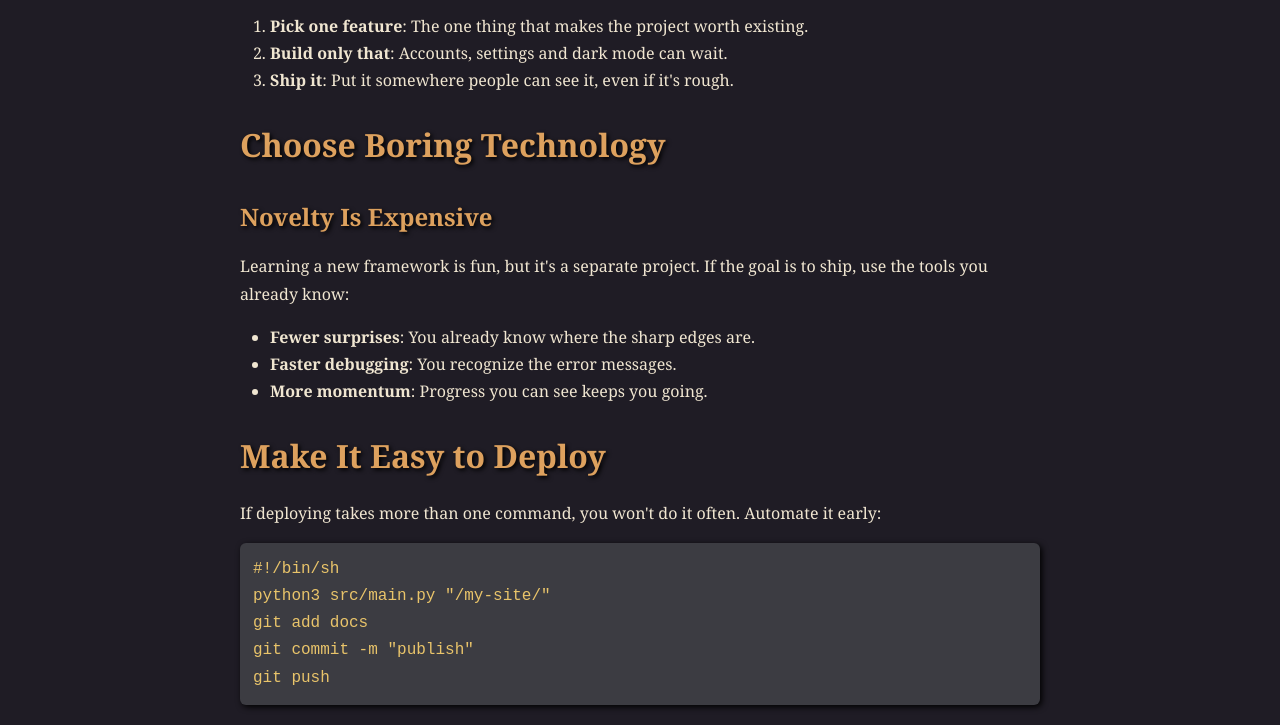
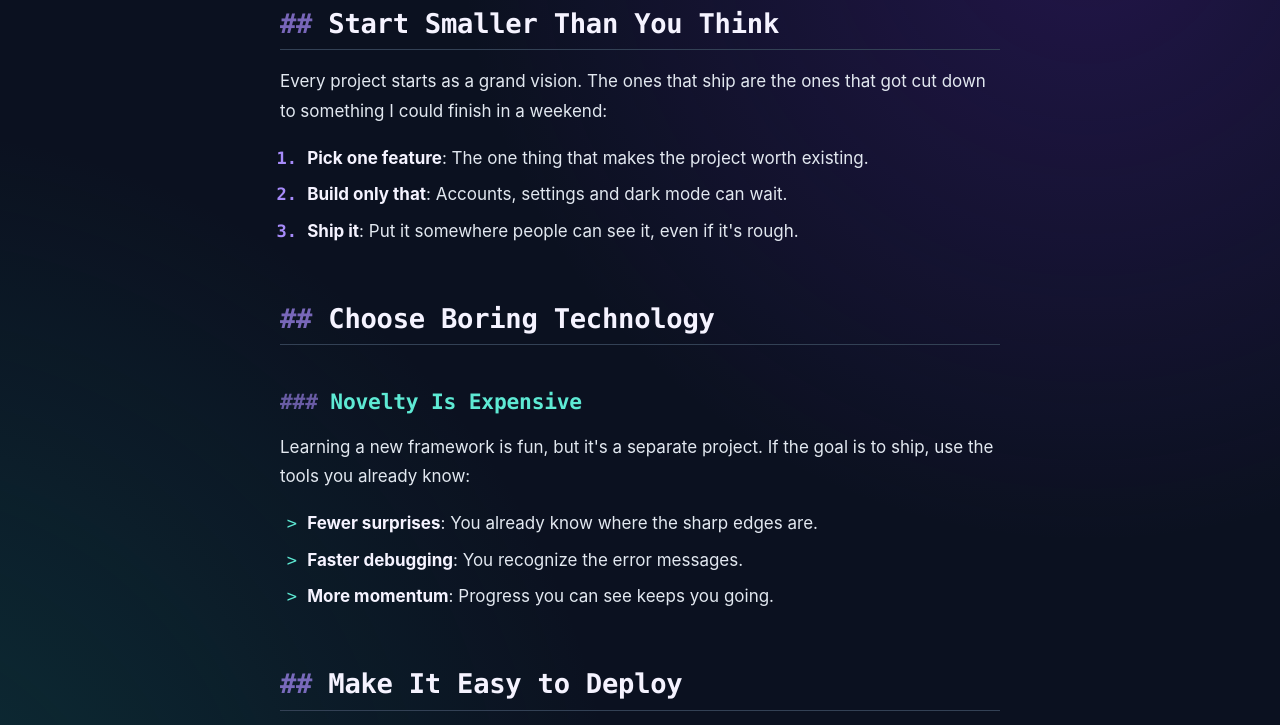
Before and after one commit to adamhaegglund/static-web-generator, a plain HTML site: page docs/blog/side-projects/index.html in a window 1280 px wide. Shown: the part 808-1533 px from the top of the page. Drawn offline with Linux system fonts and the light colour scheme.

Commit message:
updated css

```diff
--- a/docs/index.css
+++ b/docs/index.css
@@ -1,18 +1,49 @@
-body {
-  background-color: #1f1c25;
-  color: #f0e6d1;
-  font-family: "Luminari", "Georgia", serif;
-  line-height: 1.7;
-  margin: 0;
-  padding: 20px;
-  max-width: 800px;
-  margin-left: auto;
-  margin-right: auto;
+:root {
+  --bg: #0b1120;
+  --surface: #111827;
+  --surface-2: #1e293b;
+  --border: #334155;
+  --text: #e2e8f0;
+  --muted: #94a3b8;
+  --heading: #f5f3ff;
+  --accent: #5eead4;
+  --accent-2: #a78bfa;
+  --accent-3: #22d3ee;
+  --code: #4ade80;
+  --mono: "JetBrains Mono", Menlo, Consolas, "Courier New", monospace;
+  --sans: -apple-system, BlinkMacSystemFont, "Segoe UI", Roboto, "Helvetica Neue",
+    Arial, sans-serif;
 }
 
-b {
-  font-weight: 900;
+* {
+  box-sizing: border-box;
 }
+
+html {
+  background-color: var(--bg);
+  background-image:
+    radial-gradient(circle at 85% -10%, rgba(76, 29, 149, 0.35), transparent 45%),
+    radial-gradient(circle at -10% 110%, rgba(15, 118, 110, 0.3), transparent 45%);
+  background-attachment: fixed;
+  min-height: 100%;
+}
+
+body {
+  color: var(--text);
+  font-family: var(--sans);
+  font-size: 1.0625rem;
+  line-height: 1.75;
+  margin: 0 auto;
+  padding: 48px 20px 64px;
+  max-width: 760px;
+}
+
+::selection {
+  background: var(--accent-2);
+  color: var(--bg);
+}
+
+/* Headings */
 
 h1,
 h2,
@@ -20,85 +51,202 @@ h3,
 h4,
 h5,
 h6 {
-  color: #dda15e;
-  margin-top: 24px;
-  margin-bottom: 16px;
-  text-shadow: 2px 2px 4px #000;
+  color: var(--heading);
+  font-family: var(--mono);
+  line-height: 1.3;
+  margin-top: 2em;
+  margin-bottom: 0.6em;
+  letter-spacing: -0.01em;
 }
 
 h1 {
-  font-size: 2.5em;
+  font-size: 2.4em;
+  margin-top: 0;
+  background: linear-gradient(90deg, var(--accent), var(--accent-2));
+  -webkit-background-clip: text;
+  background-clip: text;
+  color: transparent;
 }
 
 h2 {
-  font-size: 2em;
+  font-size: 1.6em;
+  padding-bottom: 0.3em;
+  border-bottom: 1px solid var(--border);
+}
+
+h2::before {
+  content: "## ";
+  color: var(--accent-2);
+  opacity: 0.7;
 }
 
 h3 {
-  font-size: 1.5em;
+  font-size: 1.25em;
+  color: var(--accent);
+}
+
+h3::before {
+  content: "### ";
+  color: var(--accent-2);
+  opacity: 0.6;
 }
 
 h4,
 h5,
 h6 {
-  font-size: 1.2em;
+  font-size: 1.05em;
+  color: var(--muted);
+}
+
+/* Text */
+
+p {
+  margin: 1em 0;
+}
+
+b,
+strong {
+  font-weight: 700;
+  color: var(--heading);
+}
+
+i,
+em {
+  color: var(--accent-3);
 }
 
 a {
-  color: #e0a96d;
+  color: var(--accent);
   text-decoration: none;
-  border-bottom: 2px solid #e0a96d;
+  border-bottom: 1px solid rgba(94, 234, 212, 0.35);
+  transition: color 0.15s, border-color 0.15s;
 }
 
 a:hover {
-  color: #f4a261;
-  border-color: #f4a261;
+  color: var(--accent-2);
+  border-color: var(--accent-2);
 }
+
+/* "< Back Home" links at the top of pages */
+h1 + p > a:only-child {
+  display: inline-block;
+  font-family: var(--mono);
+  font-size: 0.85em;
+  color: var(--muted);
+  border: 1px solid var(--border);
+  border-radius: 6px;
+  padding: 0.15em 0.7em;
+}
+
+h1 + p > a:only-child:hover {
+  color: var(--accent);
+  border-color: var(--accent);
+}
+
+/* Lists */
 
 ul,
 ol {
-  padding-left: 30px;
+  padding-left: 1.6em;
 }
 
+li {
+  margin: 0.4em 0;
+}
+
+ul li::marker {
+  content: "> ";
+  color: var(--accent);
+  font-family: var(--mono);
+}
+
+ol li::marker {
+  color: var(--accent-2);
+  font-family: var(--mono);
+  font-weight: 700;
+}
+
+/* Code */
+
 code {
-  background-color: #3c3c42;
-  border-radius: 6px;
-  color: #e9c46a;
-  padding: 0.4em 0.6em;
-  font-family: "Courier New", monospace;
+  font-family: var(--mono);
+  font-size: 0.88em;
+  background-color: var(--surface-2);
+  color: var(--code);
+  border: 1px solid var(--border);
+  border-radius: 5px;
+  padding: 0.12em 0.4em;
+}
+
+pre {
+  position: relative;
+  background-color: var(--bg);
+  border: 1px solid var(--border);
+  border-radius: 12px;
+  padding: 2.8em 1.2em 1.2em;
+  overflow: auto;
+  box-shadow: 0 10px 30px rgba(0, 0, 0, 0.4);
+  line-height: 1.6;
+}
+
+/* Terminal-window title bar with traffic lights */
+pre::before {
+  content: "";
+  position: absolute;
+  top: 0;
+  left: 0;
+  right: 0;
+  height: 1.9em;
+  background-color: var(--surface-2);
+  border-bottom: 1px solid var(--border);
+}
+
+pre::after {
+  content: "";
+  position: absolute;
+  top: 0.7em;
+  left: 1em;
+  width: 10px;
+  height: 10px;
+  border-radius: 50%;
+  background: #f87171;
+  box-shadow:
+    16px 0 0 #fbbf24,
+    32px 0 0 #4ade80;
 }
 
 pre code {
+  background: none;
+  border: none;
   padding: 0;
+  color: var(--text);
+  font-size: 0.9em;
 }
 
-pre {
-  background-color: #3c3c42;
-  border-radius: 6px;
-  padding: 1em;
-  overflow: auto;
-  box-shadow: 2px 2px 6px #000;
-}
+/* Quotes */
 
 blockquote {
-  background-color: #2e2c35;
-  border-left: 4px solid #8d99ae;
-  padding-left: 2em;
-  margin-left: 0;
-  padding-top: 0.5em;
-  padding-bottom: 0.5em;
-  padding-right: 0.5em;
-  color: #ddd;
+  margin: 1.8em 0;
+  padding: 1em 1.4em;
+  background: linear-gradient(90deg, rgba(167, 139, 250, 0.12), transparent);
+  border-left: 3px solid var(--accent-2);
+  border-radius: 0 8px 8px 0;
+  color: var(--muted);
   font-style: italic;
 }
 
+/* Images */
+
 img {
+  display: block;
   max-width: 100%;
   height: auto;
-  border-radius: 6px;
-  border: 3px solid #3c3c42;
-  box-shadow: 3px 3px 6px #000;
+  border-radius: 12px;
+  border: 1px solid var(--border);
+  box-shadow: 0 12px 40px rgba(0, 0, 0, 0.5);
 }
+
+/* Scrollbars */
 
 ::-webkit-scrollbar {
   width: 12px;
@@ -106,25 +254,39 @@ img {
 }
 
 ::-webkit-scrollbar-track {
-  background: #1f1c25;
-  border-radius: 6px;
+  background: var(--bg);
 }
 
 ::-webkit-scrollbar-thumb {
-  background-color: #3c3c42;
+  background-color: var(--surface-2);
   border-radius: 6px;
-  border: 3px solid #1f1c25;
+  border: 3px solid var(--bg);
 }
 
 ::-webkit-scrollbar-thumb:hover {
-  background-color: #5a5466;
+  background-color: var(--border);
+}
+
+::-webkit-scrollbar-corner {
+  background: var(--bg);
 }
 
 * {
   scrollbar-width: thin;
-  scrollbar-color: #3c3c42 #1f1c25;
+  scrollbar-color: var(--surface-2) var(--bg);
 }
 
-::-webkit-scrollbar-corner {
-  background: #1f1c25;
+@media (max-width: 600px) {
+  body {
+    padding-top: 28px;
+    font-size: 1rem;
+  }
+
+  h1 {
+    font-size: 1.9em;
+  }
+
+  h2 {
+    font-size: 1.35em;
+  }
 }
--- a/static/index.css
+++ b/static/index.css
@@ -1,18 +1,49 @@
-body {
-  background-color: #1f1c25;
-  color: #f0e6d1;
-  font-family: "Luminari", "Georgia", serif;
-  line-height: 1.7;
-  margin: 0;
-  padding: 20px;
-  max-width: 800px;
-  margin-left: auto;
-  margin-right: auto;
+:root {
+  --bg: #0b1120;
+  --surface: #111827;
+  --surface-2: #1e293b;
+  --border: #334155;
+  --text: #e2e8f0;
+  --muted: #94a3b8;
+  --heading: #f5f3ff;
+  --accent: #5eead4;
+  --accent-2: #a78bfa;
+  --accent-3: #22d3ee;
+  --code: #4ade80;
+  --mono: "JetBrains Mono", Menlo, Consolas, "Courier New", monospace;
+  --sans: -apple-system, BlinkMacSystemFont, "Segoe UI", Roboto, "Helvetica Neue",
+    Arial, sans-serif;
 }
 
-b {
-  font-weight: 900;
+* {
+  box-sizing: border-box;
 }
+
+html {
+  background-color: var(--bg);
+  background-image:
+    radial-gradient(circle at 85% -10%, rgba(76, 29, 149, 0.35), transparent 45%),
+    radial-gradient(circle at -10% 110%, rgba(15, 118, 110, 0.3), transparent 45%);
+  background-attachment: fixed;
+  min-height: 100%;
+}
+
+body {
+  color: var(--text);
+  font-family: var(--sans);
+  font-size: 1.0625rem;
+  line-height: 1.75;
+  margin: 0 auto;
+  padding: 48px 20px 64px;
+  max-width: 760px;
+}
+
+::selection {
+  background: var(--accent-2);
+  color: var(--bg);
+}
+
+/* Headings */
 
 h1,
 h2,
@@ -20,85 +51,202 @@ h3,
 h4,
 h5,
 h6 {
-  color: #dda15e;
-  margin-top: 24px;
-  margin-bottom: 16px;
-  text-shadow: 2px 2px 4px #000;
+  color: var(--heading);
+  font-family: var(--mono);
+  line-height: 1.3;
+  margin-top: 2em;
+  margin-bottom: 0.6em;
+  letter-spacing: -0.01em;
 }
 
 h1 {
-  font-size: 2.5em;
+  font-size: 2.4em;
+  margin-top: 0;
+  background: linear-gradient(90deg, var(--accent), var(--accent-2));
+  -webkit-background-clip: text;
+  background-clip: text;
+  color: transparent;
 }
 
 h2 {
-  font-size: 2em;
+  font-size: 1.6em;
+  padding-bottom: 0.3em;
+  border-bottom: 1px solid var(--border);
+}
+
+h2::before {
+  content: "## ";
+  color: var(--accent-2);
+  opacity: 0.7;
 }
 
 h3 {
-  font-size: 1.5em;
+  font-size: 1.25em;
+  color: var(--accent);
+}
+
+h3::before {
+  content: "### ";
+  color: var(--accent-2);
+  opacity: 0.6;
 }
 
 h4,
 h5,
 h6 {
-  font-size: 1.2em;
+  font-size: 1.05em;
+  color: var(--muted);
+}
+
+/* Text */
+
+p {
+  margin: 1em 0;
+}
+
+b,
+strong {
+  font-weight: 700;
+  color: var(--heading);
+}
+
+i,
+em {
+  color: var(--accent-3);
 }
 
 a {
-  color: #e0a96d;
+  color: var(--accent);
   text-decoration: none;
-  border-bottom: 2px solid #e0a96d;
+  border-bottom: 1px solid rgba(94, 234, 212, 0.35);
+  transition: color 0.15s, border-color 0.15s;
 }
 
 a:hover {
-  color: #f4a261;
-  border-color: #f4a261;
+  color: var(--accent-2);
+  border-color: var(--accent-2);
 }
+
+/* "< Back Home" links at the top of pages */
+h1 + p > a:only-child {
+  display: inline-block;
+  font-family: var(--mono);
+  font-size: 0.85em;
+  color: var(--muted);
+  border: 1px solid var(--border);
+  border-radius: 6px;
+  padding: 0.15em 0.7em;
+}
+
+h1 + p > a:only-child:hover {
+  color: var(--accent);
+  border-color: var(--accent);
+}
+
+/* Lists */
 
 ul,
 ol {
-  padding-left: 30px;
+  padding-left: 1.6em;
 }
 
+li {
+  margin: 0.4em 0;
+}
+
+ul li::marker {
+  content: "> ";
+  color: var(--accent);
+  font-family: var(--mono);
+}
+
+ol li::marker {
+  color: var(--accent-2);
+  font-family: var(--mono);
+  font-weight: 700;
+}
+
+/* Code */
+
 code {
-  background-color: #3c3c42;
-  border-radius: 6px;
-  color: #e9c46a;
-  padding: 0.4em 0.6em;
-  font-family: "Courier New", monospace;
+  font-family: var(--mono);
+  font-size: 0.88em;
+  background-color: var(--surface-2);
+  color: var(--code);
+  border: 1px solid var(--border);
+  border-radius: 5px;
+  padding: 0.12em 0.4em;
+}
+
+pre {
+  position: relative;
+  background-color: var(--bg);
+  border: 1px solid var(--border);
+  border-radius: 12px;
+  padding: 2.8em 1.2em 1.2em;
+  overflow: auto;
+  box-shadow: 0 10px 30px rgba(0, 0, 0, 0.4);
+  line-height: 1.6;
+}
+
+/* Terminal-window title bar with traffic lights */
+pre::before {
+  content: "";
+  position: absolute;
+  top: 0;
+  left: 0;
+  right: 0;
+  height: 1.9em;
+  background-color: var(--surface-2);
+  border-bottom: 1px solid var(--border);
+}
+
+pre::after {
+  content: "";
+  position: absolute;
+  top: 0.7em;
+  left: 1em;
+  width: 10px;
+  height: 10px;
+  border-radius: 50%;
+  background: #f87171;
+  box-shadow:
+    16px 0 0 #fbbf24,
+    32px 0 0 #4ade80;
 }
 
 pre code {
+  background: none;
+  border: none;
   padding: 0;
+  color: var(--text);
+  font-size: 0.9em;
 }
 
-pre {
-  background-color: #3c3c42;
-  border-radius: 6px;
-  padding: 1em;
-  overflow: auto;
-  box-shadow: 2px 2px 6px #000;
-}
+/* Quotes */
 
 blockquote {
-  background-color: #2e2c35;
-  border-left: 4px solid #8d99ae;
-  padding-left: 2em;
-  margin-left: 0;
-  padding-top: 0.5em;
-  padding-bottom: 0.5em;
-  padding-right: 0.5em;
-  color: #ddd;
+  margin: 1.8em 0;
+  padding: 1em 1.4em;
+  background: linear-gradient(90deg, rgba(167, 139, 250, 0.12), transparent);
+  border-left: 3px solid var(--accent-2);
+  border-radius: 0 8px 8px 0;
+  color: var(--muted);
   font-style: italic;
 }
 
+/* Images */
+
 img {
+  display: block;
   max-width: 100%;
   height: auto;
-  border-radius: 6px;
-  border: 3px solid #3c3c42;
-  box-shadow: 3px 3px 6px #000;
+  border-radius: 12px;
+  border: 1px solid var(--border);
+  box-shadow: 0 12px 40px rgba(0, 0, 0, 0.5);
 }
+
+/* Scrollbars */
 
 ::-webkit-scrollbar {
   width: 12px;
@@ -106,25 +254,39 @@ img {
 }
 
 ::-webkit-scrollbar-track {
-  background: #1f1c25;
-  border-radius: 6px;
+  background: var(--bg);
 }
 
 ::-webkit-scrollbar-thumb {
-  background-color: #3c3c42;
+  background-color: var(--surface-2);
   border-radius: 6px;
-  border: 3px solid #1f1c25;
+  border: 3px solid var(--bg);
 }
 
 ::-webkit-scrollbar-thumb:hover {
-  background-color: #5a5466;
+  background-color: var(--border);
+}
+
+::-webkit-scrollbar-corner {
+  background: var(--bg);
 }
 
 * {
   scrollbar-width: thin;
-  scrollbar-color: #3c3c42 #1f1c25;
+  scrollbar-color: var(--surface-2) var(--bg);
 }
 
-::-webkit-scrollbar-corner {
-  background: #1f1c25;
+@media (max-width: 600px) {
+  body {
+    padding-top: 28px;
+    font-size: 1rem;
+  }
+
+  h1 {
+    font-size: 1.9em;
+  }
+
+  h2 {
+    font-size: 1.35em;
+  }
 }
```
